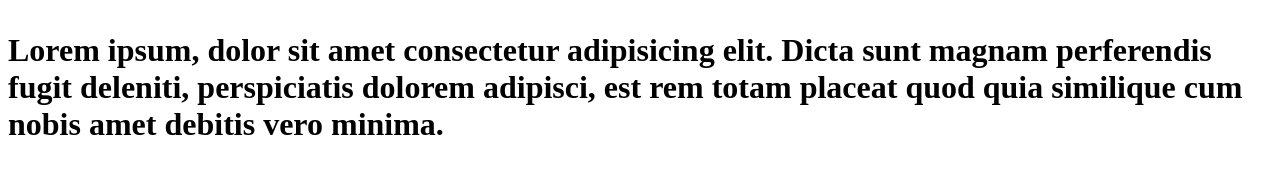
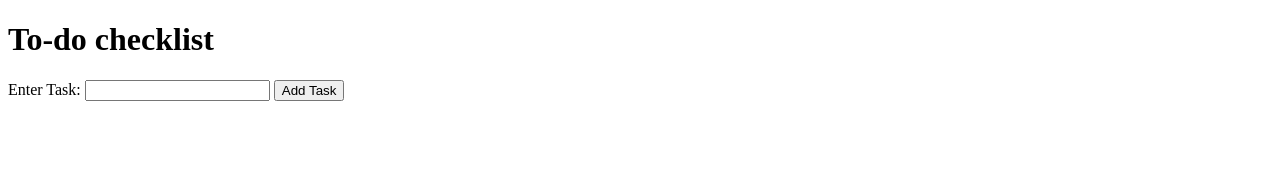
Before and after one commit to FayedRCS/portfolio, a plain HTML site: page index.html in a window 1280 px wide. Drawn offline with Linux system fonts and the light colour scheme.

Commit message:
adding a todo checklist

```diff
--- a/index.html
+++ b/index.html
@@ -3,16 +3,27 @@
 
 <head>
     <meta charset="UTF-8">
+    <meta http-equiv="X-UA-Compatible" content="IE=edge">
     <meta name="viewport" content="width=device-width, initial-scale=1.0">
-    <title>Document</title>
+    <title>To do List</title>
+
+    <link rel="stylesheet" href="style.css">
 </head>
+
 <body>
-    <h1>
 
-        <p>Lorem ipsum, dolor sit amet consectetur adipisicing elit. Dicta sunt magnam perferendis fugit deleniti, perspiciatis dolorem adipisci,
-             est rem totam placeat quod quia similique cum nobis amet debitis vero minima.</p>
+    <h1>To-do checklist</h1>
+    <form>
+        <label for="task-input">Enter Task: </label>
+        <input type="text" id="task-input" name="task-input"/>
+        <button>Add Task</button>
 
-    </h1>
+    </form>
+
+    <ul id="task-list"></ul>
+
+
+    <script></script>
 
 </body>
 </html>
```
